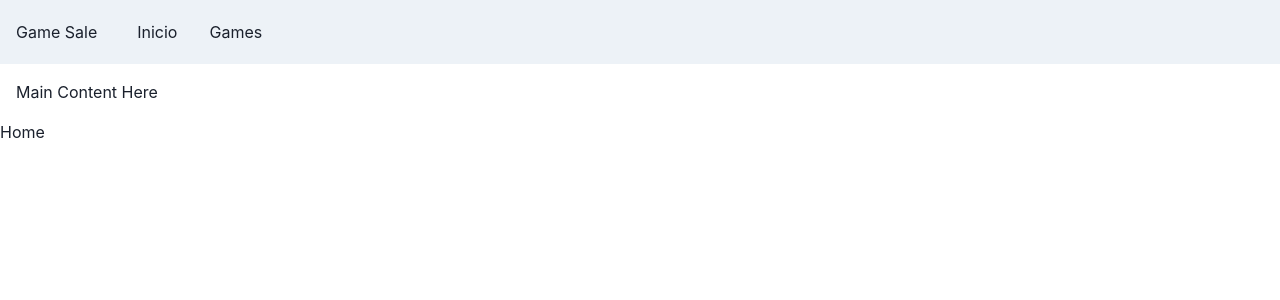
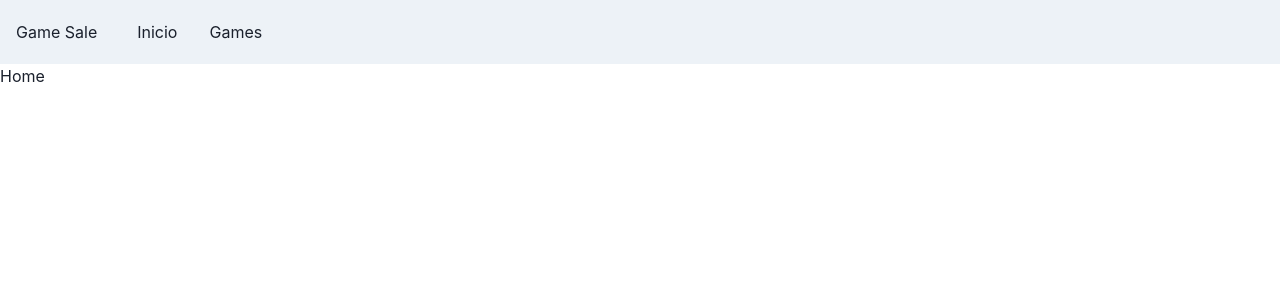
Before and after one commit to uescobar/react-app-6, a React (Vite) app: page / in a window 1280 px wide. Shown: the top 300 px of the page. Built offline with nearby package versions, Linux system fonts and the light colour scheme.

Commit message:
Ajustes menores

```diff
--- a/index.html
+++ b/index.html
@@ -4,7 +4,7 @@
     <meta charset="UTF-8" />
     <link rel="icon" type="image/svg+xml" href="/vite.svg" />
     <meta name="viewport" content="width=device-width, initial-scale=1.0" />
-    <title>react-app-6</title>
+    <title>Game Sale</title>
   </head>
   <body>
     <div id="root"></div>
--- a/src/pages/NavBar.tsx
+++ b/src/pages/NavBar.tsx
@@ -89,8 +89,6 @@ export default function NavBar() {
           </Box>
         ) : null}
       </Box>
-
-      <Box p={4}>Main Content Here</Box>
     </>
   );
 }
```
